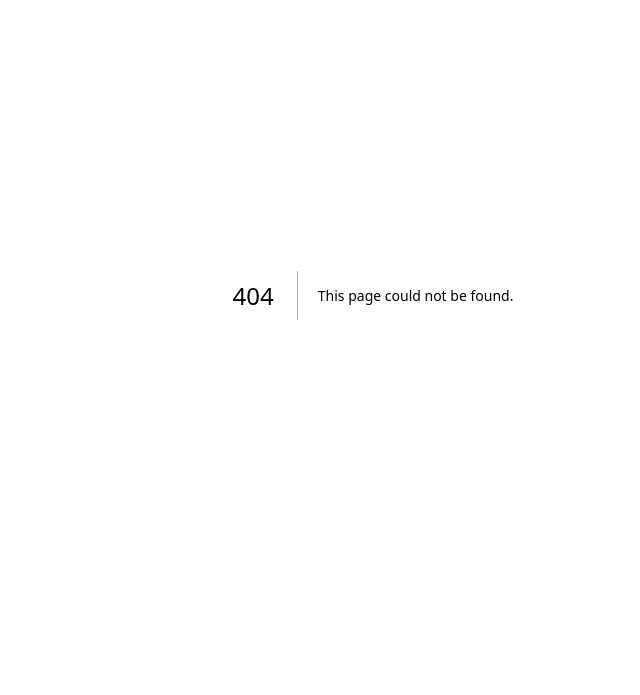
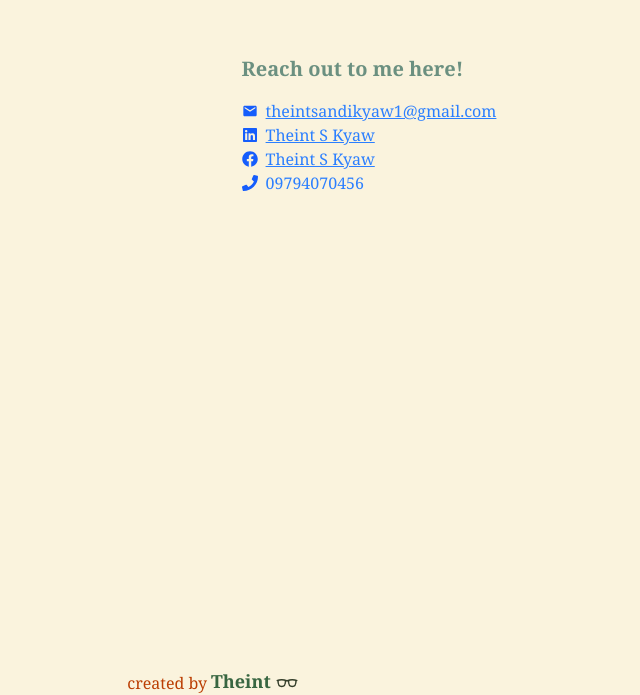
Before and after one commit to IvoryMay/Taskwhiz-next-todo-, a Next.js app: page /contact in a window 1280 px wide. Before the commit this address had no page. Shown: the part 105-800 px from the top of the page, without its empty margins (267-907 px from the left). Built offline with nearby package versions, Linux system fonts and the light colour scheme.

Commit message:
page added

```diff
--- /dev/null
+++ b/src/app/about/page.js
@@ -0,0 +1,41 @@
+import React from "react";
+
+const page = () => {
+  return (
+    <div className="p-10 font-serif w-[60%] mx-auto">
+      <h1 className="text-xl font-bold mb-4 text-[#bc4749]">About Me</h1>
+
+        <p className="font-bold text-lg text-[#89b523] mb-2">Hello, I'm Theint Sandi Kyaw, a  junior front-end developer. </p>
+        <p className="mb-4 text-[#184c35]">
+        I'm dedicated to crafting seamless user experiences and visually appealing
+        interfaces.
+
+        <h3>My skills</h3>
+          <ul>
+            <li>HTML</li>
+            <li>CSS</li>
+            <li>JS</li>
+            <li>React.js</li>
+            <li>Next.js</li>
+          </ul>
+          <h3>Other toolkits</h3>
+          <ul>
+            <li>Tailwind CSS</li>
+            <li>Zustand</li>
+            <li>SWR</li>
+          </ul>
+
+      </p>
+      <p className=" text-[#184c35]">
+        I thrive on learning and growing as a developer, and I am eager to join
+        a collaborative development team where I can expand my skills,
+        contribute to meaningful projects, and tackle exciting challenges.
+        Whether it's solving complex problems, optimizing performance, or
+        designing responsive layouts, I'm always ready to roll up my sleeves and
+        make an impact. Let’s create something amazing together!
+      </p>
+    </div>
+  );
+};
+
+export default page;
--- /dev/null
+++ b/src/app/contact/page.js
@@ -0,0 +1,80 @@
+import React from "react";
+import { MdEmail } from "react-icons/md";
+import { FaLinkedin } from "react-icons/fa";
+import { FaFacebook } from "react-icons/fa";
+import { FaPhone } from "react-icons/fa";
+const page = () => {
+  return (
+    <section className="container flex flex-col min-h-[80%] ">
+      <div className="mx-auto py-40 ">
+        <h1 className="text-xl font-semibold font-serif text-[#6b9080] mb-4">
+          Reach out to me here!
+        </h1>
+        <div className="font-serif">
+        <div className="flex items-center gap-2">
+        <MdEmail className="text-blue-600" />
+          <a
+          href="mailto:theintsandikyaw1@gmail.com"
+          className="text-blue-500 underline hover:text-blue-700"
+        >
+          theintsandikyaw1@gmail.com
+        </a>
+          <div/>
+
+
+
+        </div>
+        <div className="flex items-center gap-2">
+        <FaLinkedin className="text-blue-600" />
+        <a
+          href="https://www.linkedin.com/in/theint-s-kyaw-3999732b6?utm_source=share&utm_campaign=share_via&utm_content=profile&utm_medium=android_app"
+          target="_blank"
+          rel="noopener noreferrer"
+          className="text-blue-500 underline hover:text-blue-700"
+        >
+          Theint S Kyaw
+        </a>
+
+          <div/>
+
+
+
+        </div>
+        <div className="flex items-center gap-2">
+        <FaFacebook className="text-blue-600"/>
+        <a
+          href="https://www.facebook.com/share/1AFeXxQZtb"
+          target="_blank"
+          rel="noopener noreferrer"
+          className="text-blue-500 underline hover:text-blue-700"
+        >
+          Theint S Kyaw
+        </a>
+
+          <div/>
+
+
+
+        </div>
+        <div className="flex items-center gap-2">
+        <FaPhone className="text-blue-600"/>
+        <a
+          href="tel:+959794070456"
+          className="text-blue-500  hover:text-blue-700"
+        >
+          09794070456
+        </a>
+
+
+          <div/>
+
+
+
+        </div>
+        </div>
+      </div>
+    </section>
+  );
+};
+
+export default page;
--- a/src/app/layout.js
+++ b/src/app/layout.js
@@ -1,6 +1,6 @@
 import "./globals.css";
 import "../styles/animate.css";
-import Head from "next/head";
+import Footer from "@/components/Footer";
 
 
 
@@ -8,16 +8,12 @@ export default function RootLayout({ children }) {
   return (
     <html lang="en">
       <body
-        className='bg-[#faf3dd] font-sans   container'
+        className='bg-[#faf3dd] font-sans  flex flex-col min-h-screen'
       >
-        <Head>
-        <title>TaskWhiz - Manage Your Tasks Effortlessly</title>
-        <meta name="description" content="Stay organized with TaskWhiz, the ultimate to-do app! Create, delete, and mark tasks as done to boost productivity." />
-        <meta name="viewport" content="width=device-width, initial-scale=1" />
-        <meta charSet="UTF-8" />
-        <link rel="icon" href="/no-task.jpeg" />
-        </Head>
-        {children}
+        <div className="flex-grow">
+        {children }
+        </div>
+        <Footer className="mt-auto" />
       </body>
     </html>
   );
--- a/src/app/page.js
+++ b/src/app/page.js
@@ -1,12 +1,11 @@
 "use client";
 
 import CreateTask from "@/components/CreateTask";
-import Footer from "@/components/Footer";
 import Header from "@/components/Header";
 import TaskList from "@/components/TaskList";
 import axios from "axios";
 import { mongo } from "mongoose";
-import { use, useEffect, useState } from "react";
+import {  useEffect, useState } from "react";
 import toast, { Toaster } from "react-hot-toast";
 
 export default function Home() {
@@ -55,11 +54,11 @@ fetchTodos();
     fetchTodos();
   }, []);
   return (
-    <div className="min-h-screen flex flex-col  ">
+    <div className=" ">
 
       <Toaster />
       <Header />
-    <div className="flex-grow">
+    <div className="">
       <CreateTask
       className=""
         formData={formData}
@@ -75,7 +74,6 @@ fetchTodos();
 
       />
       </div>
-      <Footer className="" />
     </div>
   );
 }
--- a/src/components/CreateTask.jsx
+++ b/src/components/CreateTask.jsx
@@ -17,12 +17,12 @@ const CreateTask = ({formData, setFormData, onSubmitHandler}) => {
         onChange={handleOnChange}
         type="text"
         value={formData.title}
-         name='title' className="border border-black w-[300px] px-4 py-2 rounded-lg" placeholder='Enter your task title here....'/>
+         name='title' className="border border-black max-w-[300px] px-4 py-2 rounded-lg" placeholder='Enter your task title here....'/>
         <textarea
         onChange={handleOnChange}
         name="description"
         value={formData.description}
-        id="" className='border border-black w-[300px] resize-none px-4 py-2 rounded-lg'placeholder='Enter your task description here...'></textarea>
+        id="" className='border border-black max-w-[300px]  resize-none px-4 py-2 rounded-lg'placeholder='Enter your task description here...'></textarea>
         <button  type='submit' className='bg-[#5e6472] py-2 px-4 text-white rounded-lg w-fit'><div className='flex items-center gap-2'>
         <FaPlus/><span>Add Task</span></div></button>
       </form>
--- a/src/components/Footer.jsx
+++ b/src/components/Footer.jsx
@@ -2,7 +2,7 @@ import React from 'react'
 import { IoGlassesOutline } from "react-icons/io5";
 const Footer = () => {
   return (
-    <div>
+    <div className='max-w-[75%]'>
       <p className='flex items-end gap-1 justify-center  font-serif'><span className='text-[#bb3e03]'>created by</span>
         <span className='font-bold text-lg text-[#386641]'>Theint</span>
         <IoGlassesOutline className='text-[#333d29] text-2xl' />
--- a/src/components/Header.jsx
+++ b/src/components/Header.jsx
@@ -1,12 +1,19 @@
+import Link from 'next/link'
 import React from 'react'
 
 const Header = () => {
   return (
-    <div>
-      <h1 className=" px-6 md:px-8  lg:px-10 text-4xl font-bold font-sans text-[#89b0ae] mb-20 my-7 bounce-in-top">
+    <section className='max-w-[75%] mx-auto'>
+      <div className='flex justify-between items-center mb-20 my-7 '>
+      <h1 className="  text-4xl font-bold font-sans text-[#89b0ae]  bounce-in-top">
      Taskwhiz
   </h1>
+  <div className='flex gap-2 text-[#a2180b] font-serif'>
+    <Link href={'/about'} className='hover:text-[#6b9080]' >About</Link>
+    <Link href={'/contact'} className='hover:text-[#6b9080]'>Contact</Link>
   </div>
+  </div>
+    </section>
   )
 }
 
--- a/src/components/TaskList.jsx
+++ b/src/components/TaskList.jsx
@@ -5,13 +5,13 @@ import NoTask from './NoTask'
 const TaskList = ({formData, setFormData,todoData,deleteTodo,completeTodo}) => {
   return (
     <div className='font-serif '>
-      <div className="relative px-1 sm:px-4 md:px-8  lg:px-10 max-w-3xl lg:max-w-7xl ">
-   <table className="w-fit md:w-[70%] text-sm text-left rtl:text-right text-gray-500   ">
+      <div className="relative max-w-[75%] px-1 sm:px-4 md:px-8  lg:px-10  ">
+   <table className="w-full text-sm text-left rtl:text-right text-gray-500 rounded-lg overflow-x-auto  ">
     <thead className="text-xs   text-gray-700 uppercase bg-[#aed9e0] ">
 
       <tr className={`${todoData.length === 0 && "hidden"}`}>
         <th scope="col" className="px-6 py-3">
-         ID
+        No.
         </th>
         <th scope="col" className="px-6 py-3">
          Title
```
